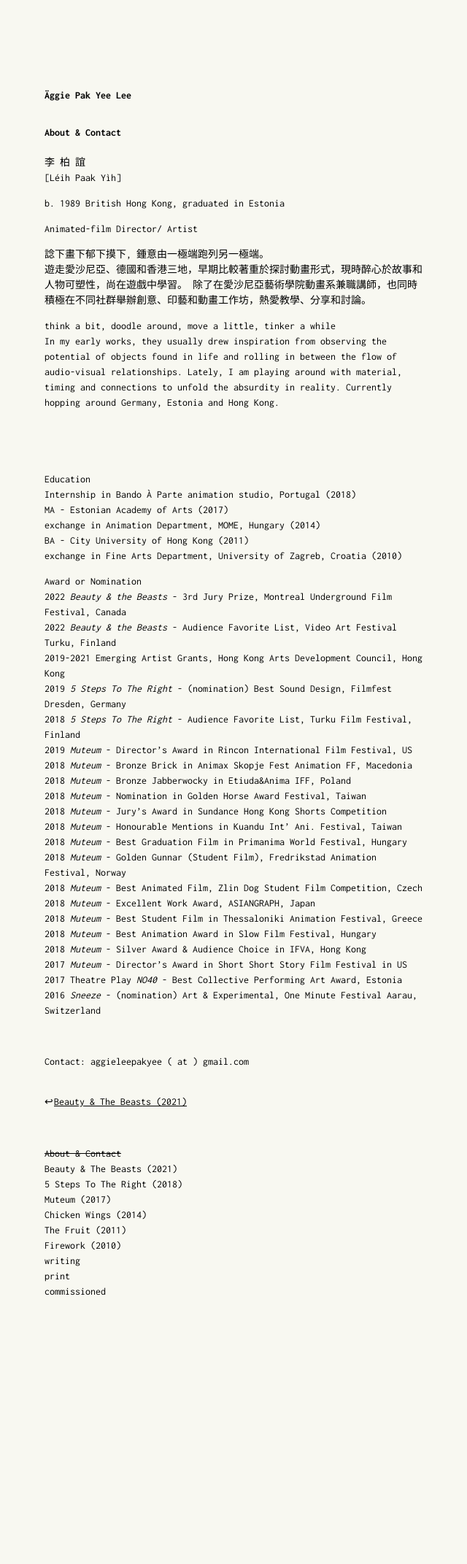
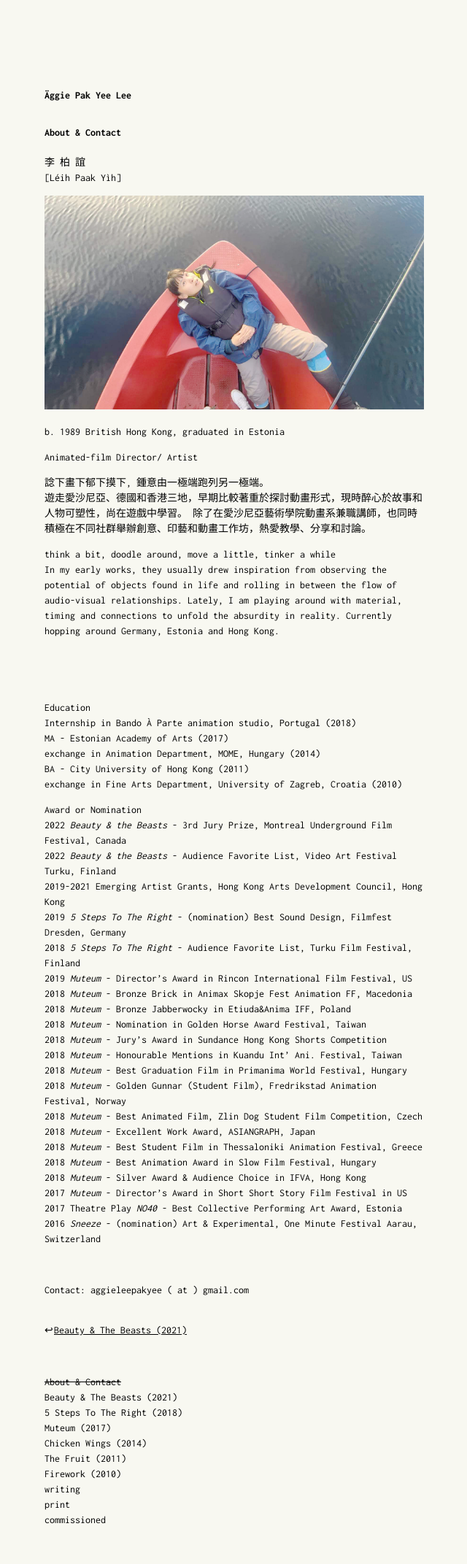
Before and after one commit to itchyeggie/itchyeggie.github.io, a Jekyll site: the page built from _posts/2022-07-23-about.md, in a window 1280 px wide. Shown: the whole page at 73% size, without its empty margins (59-699 px from the left). Built offline with Jekyll 4.4.1, drawn with Linux system fonts in a browser that asks for light colours; before the commit the page ends 1830 px from its top, so only the background shows below that.

Commit message:
Update _posts/2022-07-23-about.md (via Pages CMS)

```diff
--- a/_posts/2022-07-23-about.md
+++ b/_posts/2022-07-23-about.md
@@ -8,6 +8,7 @@ home: true
 
 
 
+![](./assets/images/about/IMG_1338_copy.jpg)
 
 
 b. 1989 British Hong Kong, graduated in Estonia
```
